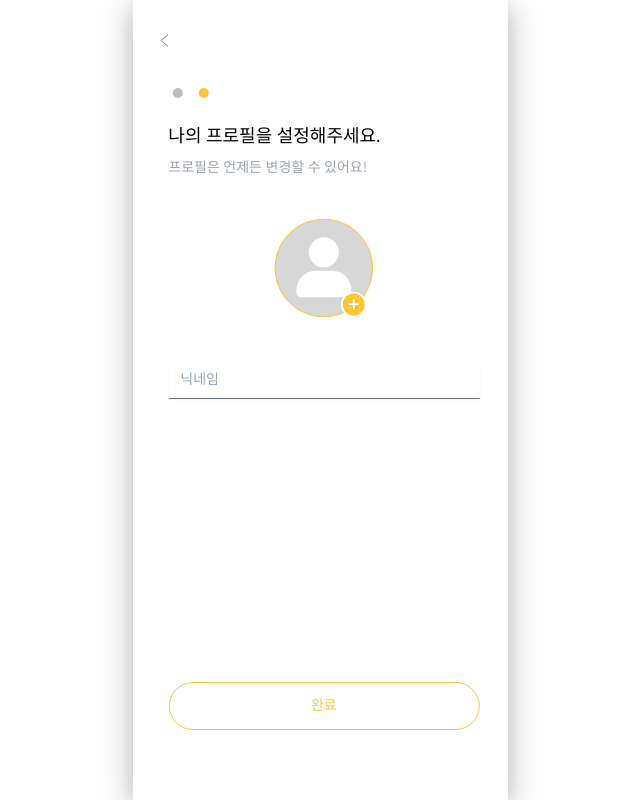
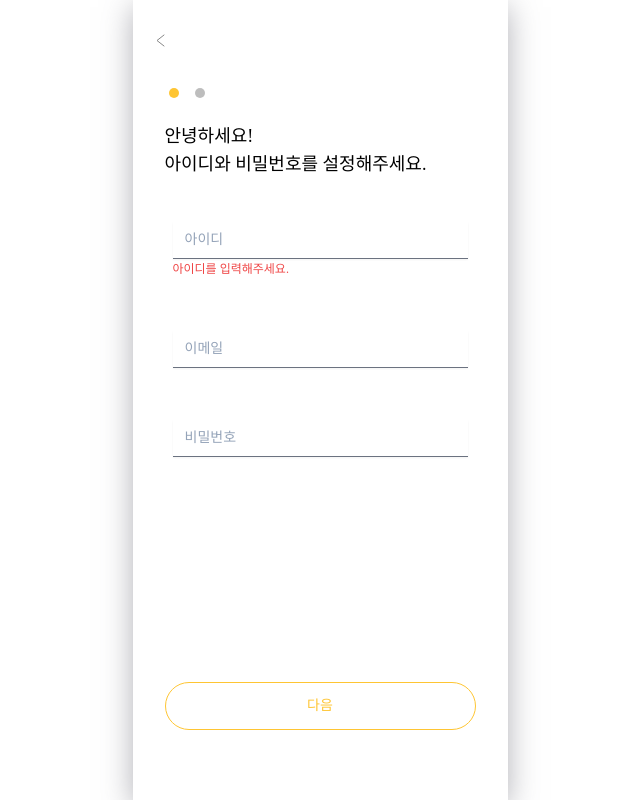
Before and after one commit to 9oormthon-univ/2024_BEOTKKOTTHON_TEAM_21_FE, a React (Create React App) app: page /signup in a window 1280 px wide. Both pictures are taken after a click on the button "다음". Shown: the whole page, without its empty margins (320-960 px from the left). Built offline with nearby package versions, Linux system fonts and the light colour scheme; a web font is replaced by a local one.

Commit message:
feat: 회원가입 아이디,이메일,비밀번호 유효성 검사 로직 추가

```diff
--- a/src/pages/SignUp/SignUp.js
+++ b/src/pages/SignUp/SignUp.js
@@ -101,10 +101,68 @@ function SignUp() {
   const [selectedButtonIndex, setselectedButtonIndex] = useState(null);
   const [profileid, setProfileId] = useState([0, 1, 2, 3, 4, 5, 6, 7, 8]);
 
+  // 각 입력의 유효성 검사 상태 변수
+  const [idError, setIdError] = useState("");
+  const [emailError, setEmailError] = useState("");
+  const [passwordError, setPasswordError] = useState("");
+
+  // 아이디 입력 변경 핸들러
+  const handleIdChange = (e) => {
+    const value = e.target.value;
+    setId(value);
+    // 아이디가 비어있을 경우 오류 메시지 표시
+    if (!value.trim()) {
+      setIdError("아이디를 입력해주세요.");
+    } else {
+      setIdError(""); // 오류 메시지 초기화
+    }
+  };
+
+  // 비밀번호 입력 변경 핸들러
+  const handlePasswordChange = (e) => {
+    const value = e.target.value;
+    setPassword(value);
+    // 비밀번호가 유효하지 않을 경우 오류 메시지 표시
+    if (
+      !value.match(/^(?=.*\d)(?=.*[a-z])(?=.*[A-Z])(?=.*[!@#$%^&*])(?=.{8,20})/)
+    ) {
+      setPasswordError(
+        "숫자, 대문자, 소문자, 특수문자를 최소 1개 이상 포함하여 8글자 이상 작성해주세요."
+      );
+    } else {
+      setPasswordError(""); // 오류 메시지 초기화
+    }
+  };
+
+  // 이메일 입력 변경 핸들러
+  const handleEmailChange = (e) => {
+    const value = e.target.value;
+    setEmail(value);
+    // 이메일 형식이 아닌 경우 오류 메시지 표시
+    if (!value.match(/^([\w.%+-]+)@([\w-]+\.)+([\w]{2,})$/i)) {
+      setEmailError("이메일 형식(@.com)으로 입력해주세요.");
+    } else {
+      setEmailError(""); // 오류 메시지 초기화
+    }
+  };
+
   const handleNext = () => {
-    if (activeStep < 1) {
-      // activeStep이 1보다 작을 때만 증가시킴
-      setActiveStep((prevActiveStep) => prevActiveStep + 1);
+    // 각 필드의 유효성 검사
+    if (!id.trim()) {
+      setIdError("아이디를 입력해주세요.");
+    } else if (
+      !password.match(
+        /^(?=.*\d)(?=.*[a-z])(?=.*[A-Z])(?=.*[!@#$%^&*])(?=.{8,20})/
+      )
+    ) {
+      setPasswordError(
+        "숫자, 대문자, 소문자, 특수문자를 최소 1개 이상 포함하여 8글자 이상 작성해주세요."
+      );
+    } else if (!email.match(/^([\w.%+-]+)@([\w-]+\.)+([\w]{2,})$/i)) {
+      setEmailError("이메일 형식(@.com)으로 입력해주세요.");
+    } else {
+      // 모든 필드가 유효한 경우 다음 단계로 이동
+      if (activeStep < 1) setActiveStep((prevActiveStep) => prevActiveStep + 1);
     }
   };
 
@@ -123,31 +181,6 @@ function SignUp() {
   const handleButtonClick = (index) => {
     setselectedButtonIndex(index);
   };
-
-  // const goToSignEnd = () => {
-  //   navigate("/signend");
-  // };
-
-  // const sendData = async () => {
-  //   try {
-  //     const data = {
-  //       email: email,
-  //       loginId: id,
-  //       password: password,
-  //       nickName: nickname,
-  //       profileImageUrl: "", // 임시값, 나중에 선택한 프로필에따른 url로 변경해야함
-  //     };
-
-  //     const response = await axios.post("/api/auth/signUp", data);
-
-  //     console.log(response.data);
-
-  //     navigate("/signend");
-  //   } catch (error) {
-  //     // Handle errors
-  //     console.error("Error:", error);
-  //   }
-  // };
 
   const handleFormSubmit = async (e) => {
     e.preventDefault(); // 기본 동작 방지
@@ -270,30 +303,51 @@ function SignUp() {
                       className="flex flex-col gap-11"
                       onSubmit={handleFormSubmit}
                     >
+                      <div>
                         <input
                           type="text"
                           name="id"
                           value={id}
-                        onChange={(e) => setId(e.target.value)}
+                          onChange={handleIdChange}
                           className="mt-1 px-3 py-2 bg-white border-b border-b-gray-500 shadow-sm placeholder-slate-400 focus:outline-none focus:border-sky-500 focus:ring-sky-500 block w-full  xs:text-sm focus:ring-1"
                           placeholder="아이디"
                         />
+                        {idError && (
+                          <span className="text-red-500 text-xs h-2">
+                            {idError}
+                          </span>
+                        )}
+                      </div>
+                      <div>
                         <input
                           type="email"
                           name="email"
                           value={email}
-                        onChange={(e) => setEmail(e.target.value)}
+                          onChange={handleEmailChange}
                           className="mt-1 px-3 py-2 bg-white border-b border-b-gray-500 shadow-sm placeholder-slate-400 focus:outline-none focus:border-sky-500 focus:ring-sky-500 block w-full  xs:text-sm focus:ring-1"
                           placeholder="이메일"
                         />
+                        {emailError && (
+                          <span className="text-red-500 text-xs h-2">
+                            {emailError}
+                          </span>
+                        )}
+                      </div>
+                      <div>
                         <input
                           type="password"
                           name="password"
                           value={password}
-                        onChange={(e) => setPassword(e.target.value)}
+                          onChange={handlePasswordChange}
                           className="mt-1 px-3 py-2 bg-white border-b border-b-gray-500 shadow-sm placeholder-slate-400 focus:outline-none focus:border-sky-500 focus:ring-sky-500 block w-full  xs:text-sm focus:ring-1"
                           placeholder="비밀번호"
                         />
+                        {passwordError && (
+                          <span className="text-red-500 text-xs h-2">
+                            {passwordError}
+                          </span>
+                        )}
+                      </div>
                     </FormContainer>
                   </div>
                 </div>
```
Lines whose indentation alone changed are shown as unchanged.
